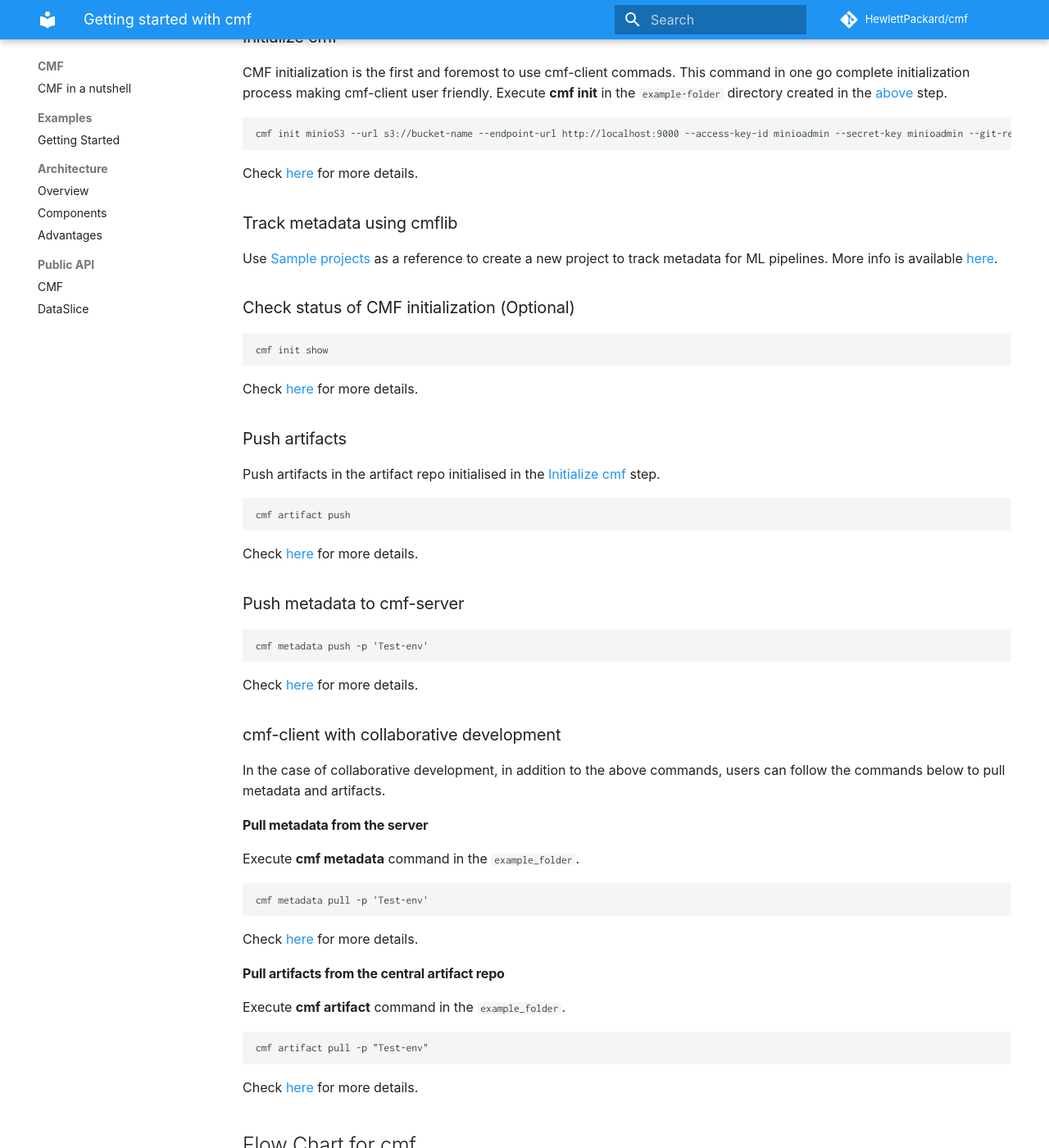
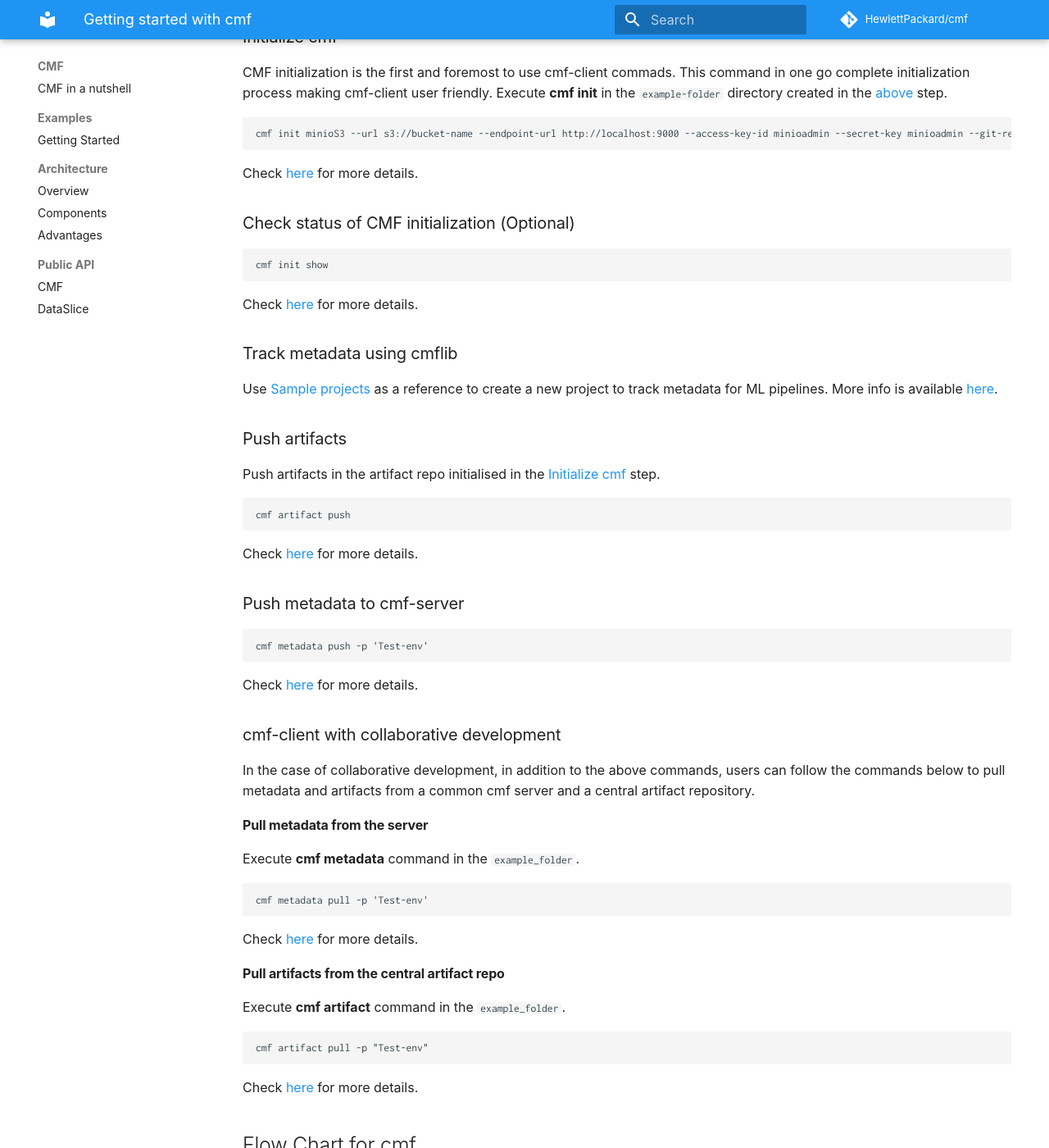
Before and after one commit to HewlettPackard/cmf, an MkDocs documentation site: the page built from docs/cmf_client/step-by-step.md, in a window 1280 px wide and 1400 px high, scrolled down 1391 px. Shown: the whole window at 82% size. Built offline with MkDocs 1.6.1 and Material for MkDocs 9.7.7, drawn with Linux system fonts in a browser that asks for light colours; some web fonts are replaced; comment, search, counter and statistics services are not loaded.

Commit message:
Update step-by-step.md

````diff
--- a/docs/cmf_client/step-by-step.md
+++ b/docs/cmf_client/step-by-step.md
@@ -36,14 +36,14 @@ CMF initialization is the first and foremost to use cmf-client commads. This com
 cmf init minioS3 --url s3://bucket-name --endpoint-url http://localhost:9000 --access-key-id minioadmin --secret-key minioadmin --git-remote-url https://github.com/user/experiment-repo.git --cmf-server-ip http://x.x.x.x:8080
 ```
 Check [here](./cmf_client.md) for more details.
-### Track metadata using cmflib
-Use [Sample projects](https://github.com/HewlettPackard/cmf/tree/master/examples) as a reference to create a new project to track metadata for ML pipelines.
-More info is available [here](https://hewlettpackard.github.io/cmf/examples/getting_started/).
 ### Check status of CMF initialization (Optional)
 ```
 cmf init show
 ```
 Check [here](./cmf_client.md) for more details.
+### Track metadata using cmflib
+Use [Sample projects](https://github.com/HewlettPackard/cmf/tree/master/examples) as a reference to create a new project to track metadata for ML pipelines.
+More info is available [here](https://hewlettpackard.github.io/cmf/examples/getting_started/).
 ### Push artifacts
 Push artifacts in the artifact repo initialised in the [Initialize cmf](#initialize-cmf) step.
 ```
@@ -57,7 +57,7 @@ cmf metadata push -p 'Test-env'
 Check [here](./cmf_client.md) for more details.
 
 ### cmf-client with collaborative development
-In the case of collaborative development, in addition to the above commands, users can follow the commands below to pull metadata and artifacts.
+In the case of collaborative development, in addition to the above commands, users can follow the commands below to pull metadata and artifacts from a common cmf server and a central artifact repository.
 #### Pull metadata from the server
 Execute **cmf metadata** command in the `example_folder`.
 ```
````
